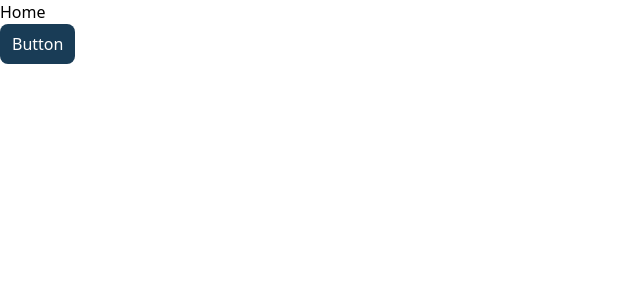
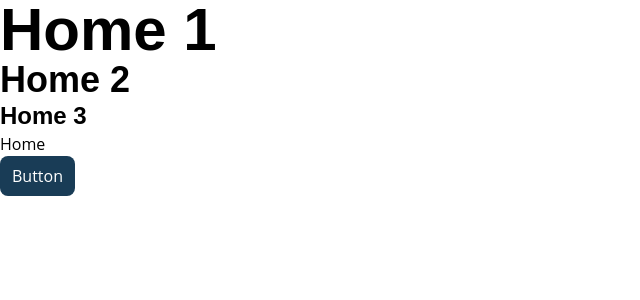
Before and after one commit to Emroni/website, a Next.js app: page / in a window 1280 px wide. Shown: the top 300 px of the page, without its empty margins (0-640 px from the left). Built offline with nearby package versions, Linux system fonts and the light colour scheme.

Commit message:
Add custom fonts

```diff
--- a/src/pages/index.tsx
+++ b/src/pages/index.tsx
@@ -8,7 +8,10 @@ export default function Home() {
             <title>Emre Koc - Full Stack Developer</title>
         </Head>
         <main>
-            <h1>Home</h1>
+            <h1>Home 1</h1>
+            <h2>Home 2</h2>
+            <h3>Home 3</h3>
+            <p>Home</p>
             <Button>Button</Button>
         </main>
     </>;
--- a/src/styles/index.css
+++ b/src/styles/index.css
@@ -1,3 +1,4 @@
 @import 'tailwindcss/base';
 @import 'tailwindcss/components';
 @import 'tailwindcss/utilities';
+@import './typography/typography';
--- /dev/null
+++ b/src/styles/typography/typography.css
@@ -0,0 +1,49 @@
+@import url('https://fonts.googleapis.com/css2?family=Open+Sans:wght@400;700&display=swap');
+@import url('https://fonts.googleapis.com/css2?family=Work+Sans:wght@600&display=swap');
+
+.font-work {
+    @apply font-semibold;
+}
+
+html,
+body {
+    @apply font-open;
+    @apply text-base;
+    @apply text-black;
+}
+
+h1 {
+    @apply font-semibold;
+    @apply font-work;
+    @apply text-6xl;
+}
+
+h2 {
+    @apply font-semibold;
+    @apply font-work;
+    @apply text-4xl;
+}
+
+h3 {
+    @apply font-semibold;
+    @apply font-work;
+    @apply text-2xl;
+}
+
+h4 {
+    @apply font-semibold;
+    @apply font-work;
+    @apply text-xl;
+}
+
+h5 {
+    @apply font-semibold;
+    @apply font-work;
+    @apply text-lg;
+}
+
+h6 {
+    @apply font-semibold;
+    @apply font-work;
+    @apply text-base;
+}
--- a/tailwind.config.js
+++ b/tailwind.config.js
@@ -16,6 +16,10 @@ module.exports = {
                 'blue-800': '#11293c',
                 'blue-900': '#0e2433',
             },
+            fontFamily: {
+                open: ['Open Sans', 'sans-serif'],
+                work: ['Work Sans', 'sans-serif'],
+            },
         },
     },
 };
```
Also changed, not shown: 2 other files (tests, documents, lock files or other folders).
